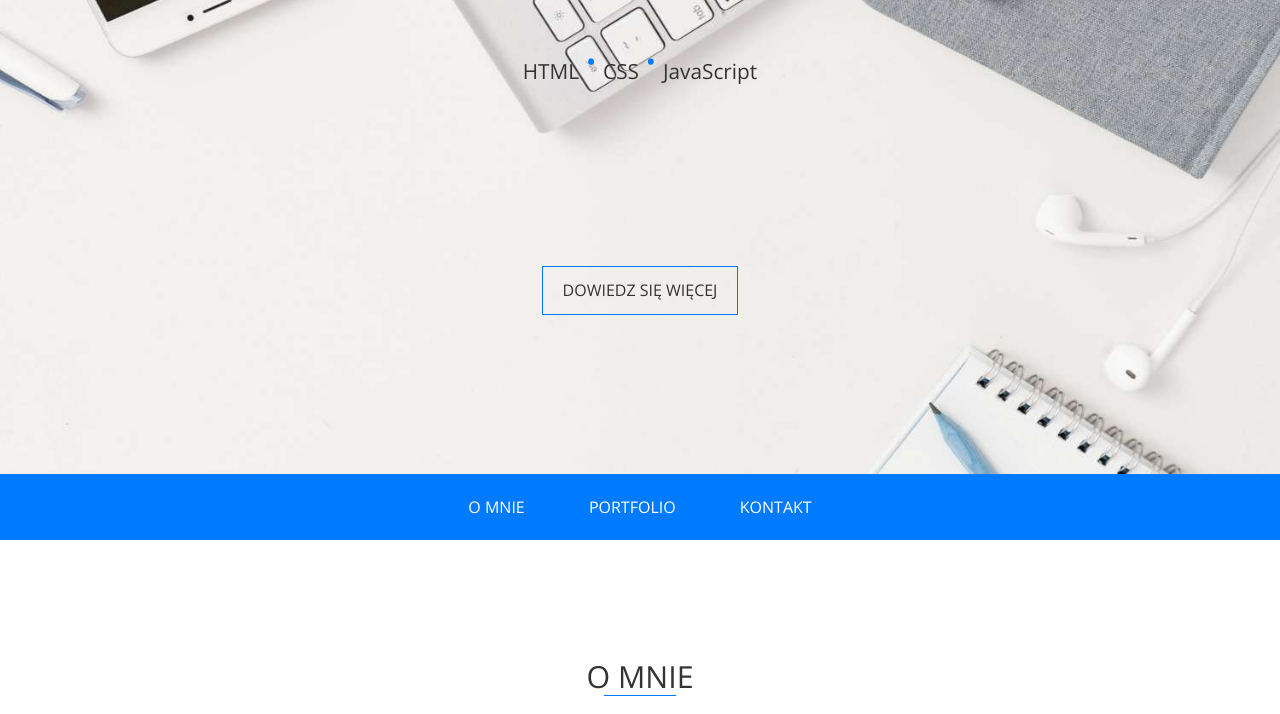
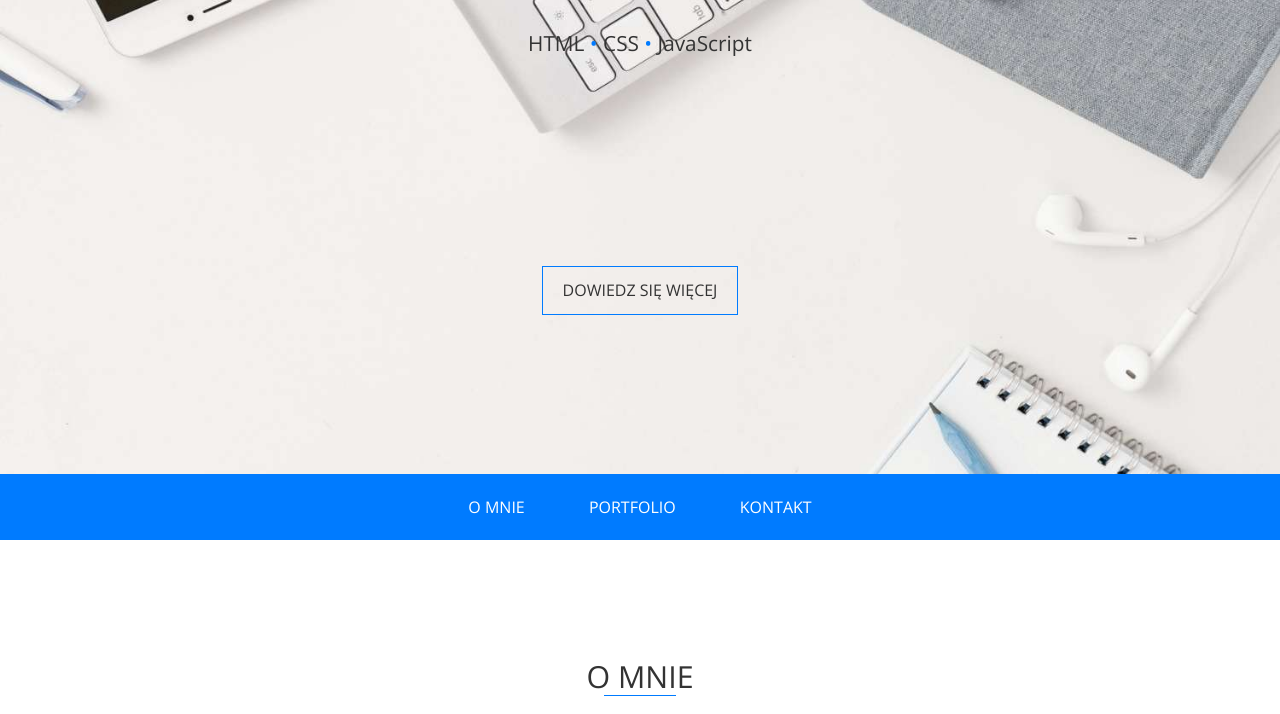
Before and after one commit to majalex/css, a plain HTML site: page 9-projekt-portfolio/index.html in a window 1280 px wide. Shown: the part 86-800 px from the top of the page. Drawn offline with nearby package versions, Linux system fonts and the light colour scheme.

Commit message:
aktualizacja

```diff
--- a/9-projekt-portfolio/css/style.css
+++ b/9-projekt-portfolio/css/style.css
@@ -1,3 +1,4 @@
+/* STYLE GLOBALNE */
 * {
 	box-sizing: border-box;
     margin: 0;
@@ -44,13 +45,7 @@ section{
     font-weight: 400;
     width: 100%;
 }
-/* header styles */
-span{
-    width: 10px;
-    height: 10px;
-    font-size: 50px;
-
-}
+/* STYLE NAGŁÓWKA */
 .main-header{
     height: 70vh;
     background-image: url(../img/header.jpg);
@@ -78,7 +73,7 @@ span{
     color: #007bff;
 }
 
-/* nav styles */
+/* STYLE NAWIGACJI */
 label[for="drop-nav"]{
     display: none;
 }
@@ -107,7 +102,7 @@ label[for="drop-nav"]{
     color: #007bff;
     background-color: #fff;
 }
-/* About secttion */
+/* STYLE SEKCJI 1*/
 .about-img{
     border-radius: 50%;
 }
@@ -120,7 +115,7 @@ label[for="drop-nav"]{
     color: #777;
     line-height: 1.4;
 }
-/* portfolio section */
+/* STYLE SEKCJI 2*/
 .portfolio{
     background-color: #f2f1ed;
 }
@@ -159,8 +154,8 @@ label[for="drop-nav"]{
 .portfolio-wrapper .portfolio-item h3:hover{
     opacity: 1;
 }
-/* contact section */
 
+/* STYLE SEKCJI 3 */
 .contact form{
     max-width: 700px;
     margin: 40px auto 30px auto;
@@ -194,7 +189,8 @@ label[for="drop-nav"]{
 .social-links .social-link:hover{
     color: #777;
 }
-/* main footer styles */
+
+/* STYLE STOPKI */
 .main-footer{
     background-color: #f2f1ed;
     padding: 30px;
@@ -202,7 +198,7 @@ label[for="drop-nav"]{
     color: #777;
 }
 
-/* rsponsive styles */
+/* STYLE RESPONSYWNE */
 @media (max-width: 1200px){
     .container{
         max-width: 992px;
--- a/9-projekt-portfolio/index.html
+++ b/9-projekt-portfolio/index.html
@@ -26,7 +26,7 @@
         <div class="main-header">
             <h1>FRONT END DEVELOPER</h1>
             <hr>
-            <p>HTML <span>·</span> CSS <span>·</span> JavaScript</p>
+            <p>HTML <span>•</span> CSS <span>•</span> JavaScript</p>
             <a href="" class="btn">Dowiedz się więcej</a>
         </div>
     </header>
@@ -40,6 +40,7 @@
             <li><a href="#contact">KONTAKT</a></li>
         </ul>
     </nav>
+
     <!-- sekcja 1 -->
     <section id="about" class="about">
         <div class="container">
@@ -63,6 +64,7 @@
             <a href="" class="btn">Moje portfolio</a>
         </div>
     </section>
+
     <!-- sekcja 2 -->
     <section id="portfolio" class="portfolio">
         <div class="container">
@@ -124,7 +126,6 @@
         </div>
     </section>
 
-
     <!-- sekcja 3 -->
     <section id="contact" class="contact">
         <div class="container">
@@ -156,7 +157,6 @@
         </div>
     </section>
 
-
     <footer class="main-footer">
         <div class="container">
             <p>Copywright Lorem ipsum dolor sit amet, consectetur adipisicing elit.</p>
```
